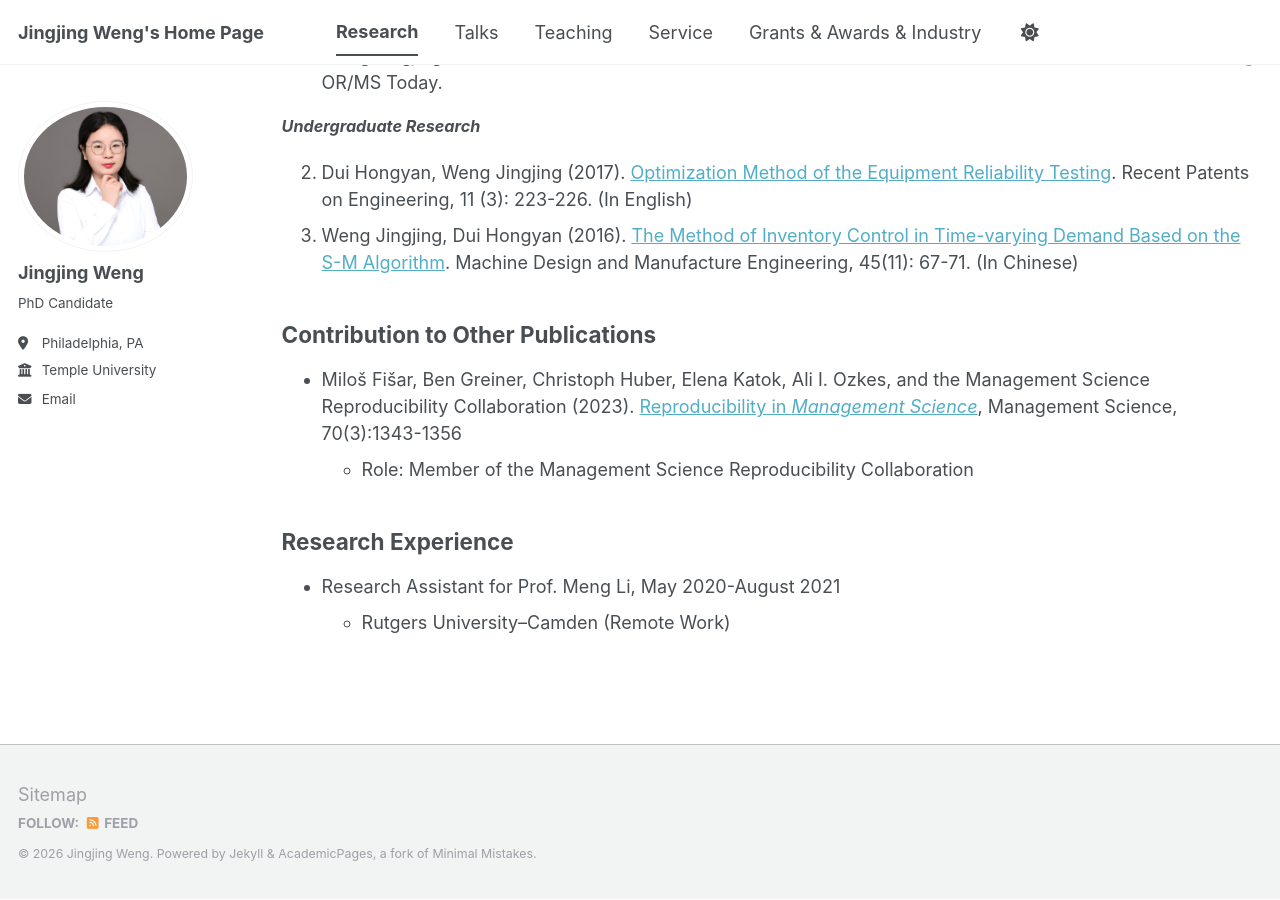
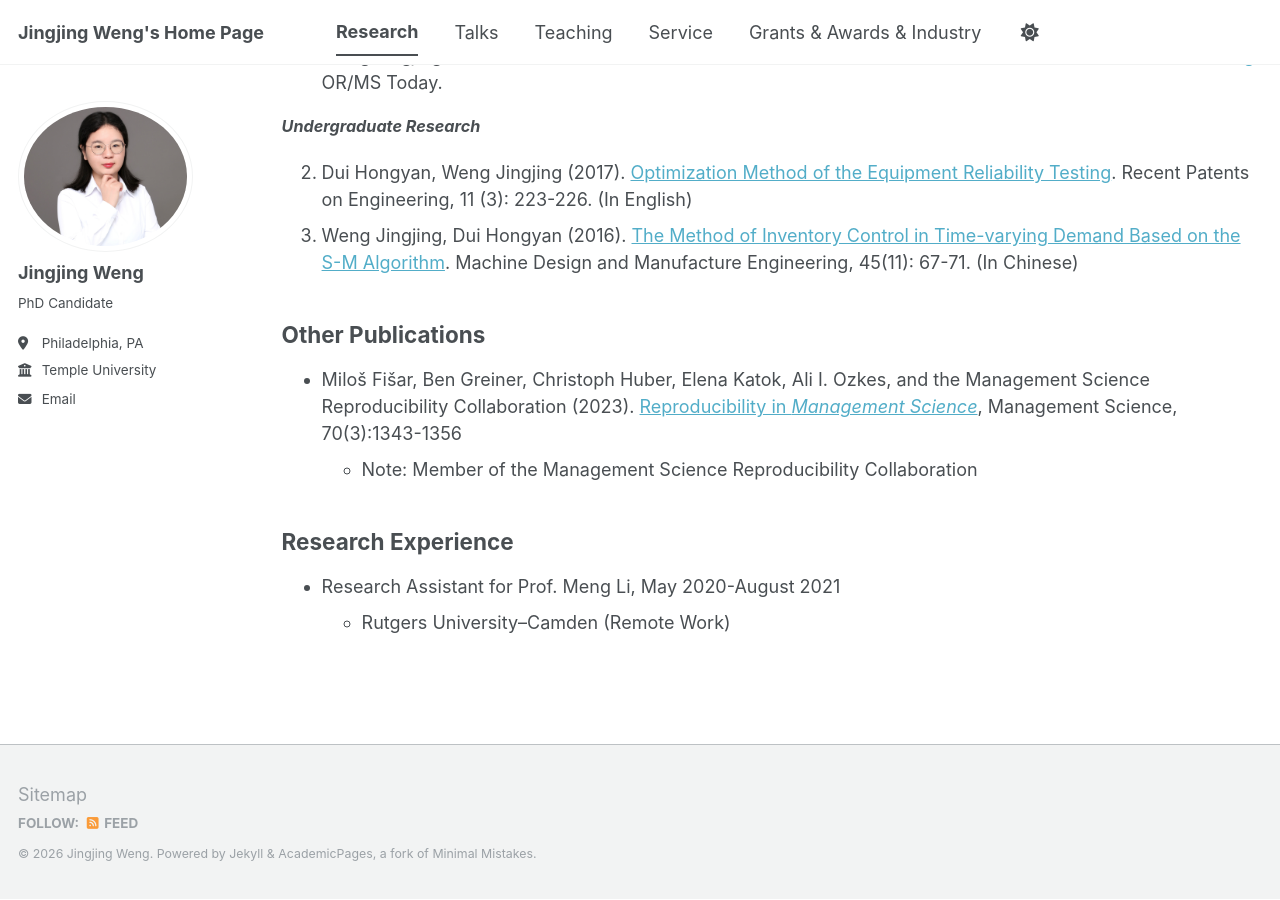
Before and after one commit to JingjingWeng/JingjingWeng.github.io, a Jekyll site: the page built from _pages/publications.md, in a window 1280 px wide and 900 px high, scrolled down 879 px. Built offline with Jekyll 4.4.1, drawn with Linux system fonts in a browser that asks for light colours; a script bundle is joined from its source files by our own code; library files that are not in the unit come from our copies.

Commit message:
Update publications.md

```diff
--- a/_pages/publications.md
+++ b/_pages/publications.md
@@ -42,9 +42,9 @@ author_profile: true
 </ol>
 
 
-## Contribution to Other Publications
+## Other Publications
 * Miloš Fišar, Ben Greiner, Christoph Huber, Elena Katok, Ali I. Ozkes, and the Management Science Reproducibility Collaboration (2023). [Reproducibility in *Management Science*](https://pubsonline.informs.org/doi/full/10.1287/mnsc.2023.03556), Management Science, 70(3):1343-1356
-  * Role: Member of the Management Science Reproducibility Collaboration
+  * Note: Member of the Management Science Reproducibility Collaboration
 
 ## Research Experience
 * Research Assistant for Prof. Meng Li, May 2020-August 2021
```
